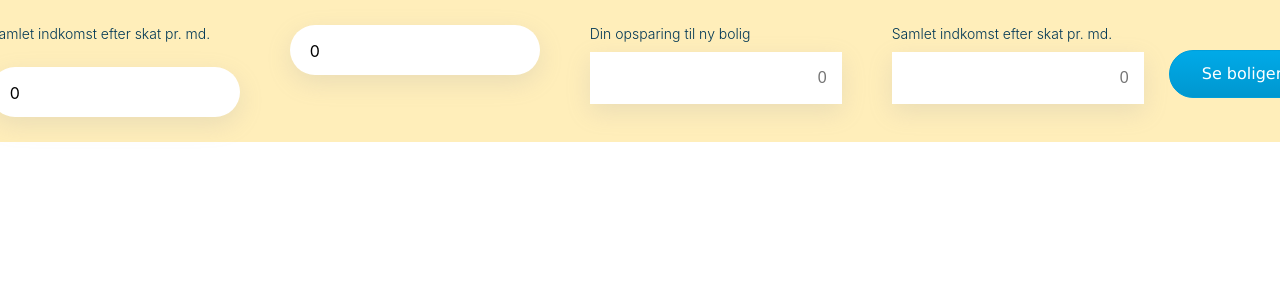
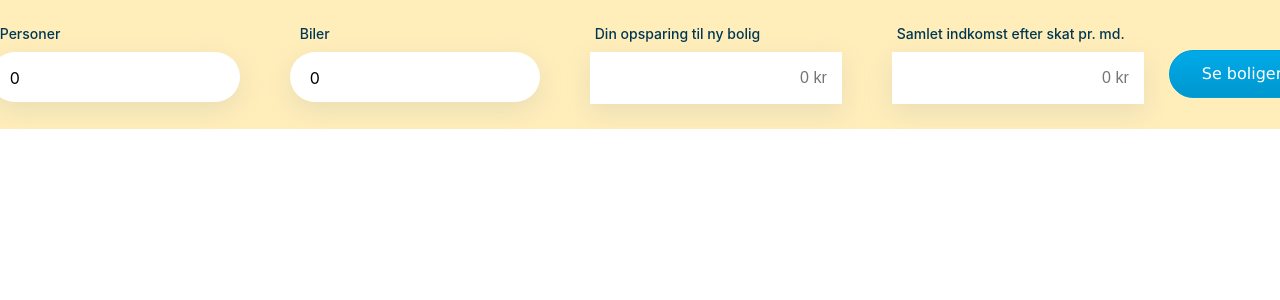
Before and after one commit to Maxlitv/housing-db, a React (Create React App) app: page / in a window 1280 px wide. Shown: the top 300 px of the page. Built offline with nearby package versions, Linux system fonts and the light colour scheme.

Commit message:
dropdown_events

```diff
--- a/src/components/Personer/Personer.jsx
+++ b/src/components/Personer/Personer.jsx
@@ -1,19 +1,24 @@
-import React from "react";
+import React, { useState } from "react";
 import css from "./Personer.module.css";
 import ButtonSet from "../Shared/Buttonset/ButtonSet";
+import store from "../../data";
 
 function Personer({ data }) {
+  const [isOpened, toggleBox ] = useState(false);
+let handleDrop = () =>{
+    toggleBox(!isOpened)
+  }
   return (
     <div>
-      <p className={css.label}>Samlet indkomst efter skat pr. md.</p>
-      <div className={css.input_block}>
+      <p className={css.label}>Personer</p>
+      <div onClick={handleDrop} className={css.input_block}>
         <div className={css.container_row}>
           <p>{data.personerData.total}</p>
         </div>
       </div>
-
+{/* <div className={`${css.container_row} ${css.row_padding} ${isOpened?'':css.drop_open_hide}`}></div> */}
       {/* WE OPEN DROPDOWN HERE */}
-      <div className={css.drop_open}>
+<div className={`${css.drop_open} ${isOpened?'':css.drop_open_hide}`}>
         <div className={`${css.container_row} ${css.row_padding}`}>
           <div className={css.name}>Voksne</div>
           <div className={css.button_set}>
@@ -27,6 +32,7 @@ function Personer({ data }) {
         <ButtonSet />
         <ButtonSet />
       </div>
+
     </div>
   );
 }
--- a/src/components/Personer/Personer.module.css
+++ b/src/components/Personer/Personer.module.css
@@ -4,12 +4,16 @@
   height: 50px;
   background-color: white;
   border-radius: 25px;
-  margin: 25px;
+  margin: 0px 25px 25px 25px;
+  transition: all 0.2s;
+}
+.input_block:hover {
+  box-shadow: rgba(0, 0, 0, 0.35) 0px 5px 15px;
 }
 .label {
-  margin: 25px 25px 0px 25px;
+  margin: 25px 25px 0px 35px;
   color: rgb(0, 55, 85);
-  font-weight: 300;
+  font-weight: 500;
   font-size: 14px;
 }
 
@@ -17,8 +21,19 @@
   box-shadow: rgba(149, 157, 165, 0.2) 0px 8px 24px;
   width: 250px;
   background-color: white;
-  margin: 25px;
+  margin: 0px 25px 25px 25px;
+  position: absolute;
+  z-index: 5;
+  transition: all 0.3s;
+  display: block;
+  transition: all 0.3s;
+}
+.drop_open_hide{
   display: none;
+  transition: all 0.3s;
+}
+.drop_open:hover{
+  box-shadow: rgba(0, 0, 0, 0.35) 0px 5px 15px;
 }
 .container_row {
   display: flex;
@@ -57,6 +72,7 @@
 .renderAmount {
   width: 30px;
   margin: 0px 10px 0px 10px;
+  text-align: center;
 }
 .renderAmount span {
   font-size: 20px;
--- a/src/components/Savings/Savings.jsx
+++ b/src/components/Savings/Savings.jsx
@@ -6,7 +6,7 @@ function Savings() {
     <div className={css.container}>
       <p className={css.label}>Din opsparing til ny bolig</p>
       <input
-        placeholder="0"
+        placeholder="0 kr"
         className={css.input_savings}
         controls="no"
         type="number"
--- a/src/components/Savings/Savings.module.css
+++ b/src/components/Savings/Savings.module.css
@@ -3,9 +3,9 @@
     flex-direction: column;
 }
 .label{
-    margin: 25px 25px 0px 25px;
+    margin: 25px 25px 0px 30px;
     color: rgb(0, 55, 85);
-    font-weight: 300;
+    font-weight: 500;
     font-size: 14px;
 }
 /*
@@ -22,14 +22,20 @@ STYLING INPUT NOW */
   padding-right: 15px;
   font-size: 16px;
   outline: none;
+  transition: all 0.3s;
 }
-.input_saving:focus {
+.input_savings:focus {
   border: none;
   outline: none;
+  box-shadow: rgba(0, 0, 0, 0.35) 0px 5px 15px;
 }
-.input_saving:active {
+.input_savings:active {
   border: none;
   outline: none;
+  box-shadow: rgba(0, 0, 0, 0.35) 0px 5px 15px;
+}
+.input_savings:hover{
+  box-shadow: rgba(0, 0, 0, 0.35) 0px 5px 15px;
 }
 .input_saving::-webkit-outer-spin-button,
 input::-webkit-inner-spin-button {
--- a/src/components/Shared/Biler/Biler.jsx
+++ b/src/components/Shared/Biler/Biler.jsx
@@ -1,17 +1,22 @@
-import React from "react";
+import React, { useState } from "react";
 import css from "./Biler.module.css";
 
 function Biler() {
+  const [isOpened, toggleBox] = useState(false);
+  let handleDrop = () => {
+    toggleBox(!isOpened);
+  };
   return (
     <div>
-      <div className={css.input_block}>
-        <div className={css.container_row}>
+      <p className={css.label}>Biler</p>
+      <div onClick={handleDrop} className={css.input_block}>
+        <div  className={css.container_row}>
           <p>0</p>
         </div>
       </div>
 
       {/* DROPDOWN HERE */}
-      <div className={css.drop_open}>
+      <div className={`${css.drop_open} ${isOpened ? "" : css.drop_open_hide}`}>
         <div className={`${css.container_row} ${css.row_padding}`}>
           <div className={css.name}>Biler</div>
           <div className={css.button_set}>
--- a/src/components/Shared/Biler/Biler.module.css
+++ b/src/components/Shared/Biler/Biler.module.css
@@ -4,15 +4,33 @@
   height: 50px;
   background-color: white;
   border-radius: 25px;
-    margin: 25px;
+  margin: 0px 25px 25px 25px;
+  transition: all 0.2s;
+}
+.input_block:hover{
+  box-shadow: rgba(0, 0, 0, 0.35) 0px 5px 15px;
 }
 
+.label {
+  margin: 25px 25px 0px 35px;
+  color: rgb(0, 55, 85);
+  font-weight: 500;
+  font-size: 14px;
+}
 .drop_open {
   box-shadow: rgba(149, 157, 165, 0.2) 0px 8px 24px;
   width: 250px;
   background-color: white;
-    margin: 25px;
+  margin: 0px 25px 25px 25px;
+  display: block;
+  transition: all 0.2s;
+  position: absolute;
+}
+.drop_open_hide{
 display: none;
+}
+.drop_open:hover{
+  box-shadow: rgba(0, 0, 0, 0.35) 0px 5px 15px;
 }
 .container_row {
   display: flex;
@@ -48,7 +66,7 @@
   width: 30px;
   margin: 0px 10px 0px 10px;
 }
-  .renderAmount span{
+.renderAmount span {
   font-size: 20px;
 }
 .counter {
@@ -57,7 +75,7 @@
   width: 25px;
   height: 25px;
   background-color: white;
-    color: rgb(0, 55, 85);;
+  color: rgb(0, 55, 85);
   cursor: pointer;
   transition: all 0.2s;
 }
--- a/src/components/Shared/Income/Income.jsx
+++ b/src/components/Shared/Income/Income.jsx
@@ -6,7 +6,7 @@ function Income() {
     <div className={css.container}>
       <p className={css.label}>Samlet indkomst efter skat pr. md.</p>
       <input
-        placeholder="0"
+        placeholder="0 kr"
         className={css.input_savings}
         controls="no"
         type="number"
--- a/src/components/Shared/Income/Income.module.css
+++ b/src/components/Shared/Income/Income.module.css
@@ -3,9 +3,9 @@
   flex-direction: column;
 }
 .label {
-  margin: 25px 25px 0px 25px;
+  margin: 25px 25px 0px 30px;
   color: rgb(0, 55, 85);
-  font-weight: 300;
+  font-weight: 500;
   font-size: 14px;
 }
 /*
@@ -23,13 +23,18 @@ STYLING INPUT NOW */
   font-size: 16px;
   outline: none;
 }
-.input_saving:focus {
+.input_savings:focus {
   border: none;
   outline: none;
+  box-shadow: rgba(0, 0, 0, 0.35) 0px 5px 15px;
 }
-.input_saving:active {
+.input_savings:active {
   border: none;
   outline: none;
+  box-shadow: rgba(0, 0, 0, 0.35) 0px 5px 15px;
+}
+.input_savings:hover {
+  box-shadow: rgba(0, 0, 0, 0.35) 0px 5px 15px;
 }
 .input_saving::-webkit-outer-spin-button,
 input::-webkit-inner-spin-button {
--- a/src/data.js
+++ b/src/data.js
@@ -7,7 +7,15 @@ let store = {
        tenSeventeen: 0,
        eighteen:0,
        total: 0,
+    },
+    rowList:{
+        firstRow: '0-2ar',
+        secondRow: '3-5ar',
+        thirdRow: '6-9',
+        fourRow: '10-17',
+        lastRow: '18+ ar'
     }
+
 }
 
 export default store
```
Lines whose indentation alone changed are shown as unchanged.
